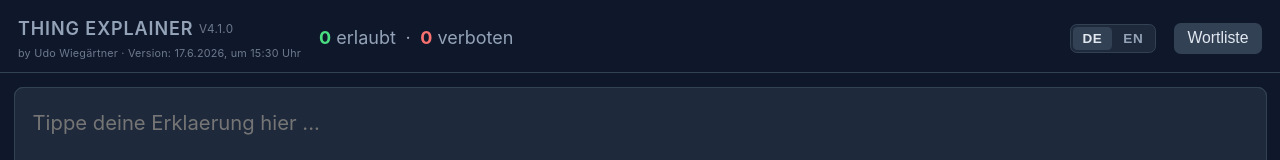
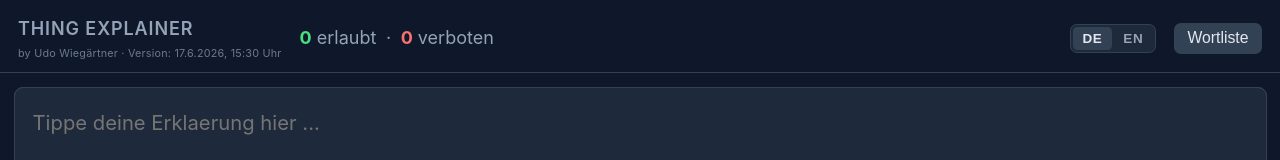
Before and after one commit to kosmonautica/ThingExplainer, a plain HTML site: page index.html in a window 1280 px wide. Shown: the top 160 px of the page. Drawn offline with Linux system fonts and the light colour scheme.

Commit message:
Remove version number from header, drop "um" from timestamp (#12)
Claude-Session: https://claude.ai/code/session_01RzYHH87EcnJi3ctELSwXF6

Co-authored-by: Claude <noreply@anthropic.com>

```diff
--- a/index.html
+++ b/index.html
@@ -14,7 +14,7 @@
 <body>
   <header>
     <div class="header-title">
-      <h1>Thing Explainer <span id="appVersion" class="app-version"></span></h1>
+      <h1>Thing Explainer</h1>
       <p class="app-subtitle">by Udo Wiegärtner &middot; <span id="appDate"></span></p>
     </div>
     <div class="counter">
--- a/script.js
+++ b/script.js
@@ -307,7 +307,6 @@ input.addEventListener('scroll', () => { backdrop.scrollTop = input.scrollTop; }
 
 if ('serviceWorker' in navigator) navigator.serviceWorker.register('sw.js');
 
-document.getElementById('appVersion').textContent = 'v' + APP_VERSION;
 document.getElementById('wlVersion').textContent = 'v' + APP_VERSION;
 (function() {
   const d = new Date(document.lastModified);
@@ -315,7 +314,7 @@ document.getElementById('wlVersion').textContent = 'v' + APP_VERSION;
     const pad = n => String(n).padStart(2, '0');
     document.getElementById('appDate').textContent =
       'Version: ' + d.getDate() + '.' + (d.getMonth()+1) + '.' + d.getFullYear() +
-      ', um ' + pad(d.getHours()) + ':' + pad(d.getMinutes()) + ' Uhr';
+      ', ' + pad(d.getHours()) + ':' + pad(d.getMinutes()) + ' Uhr';
   }
 })();
 
```
